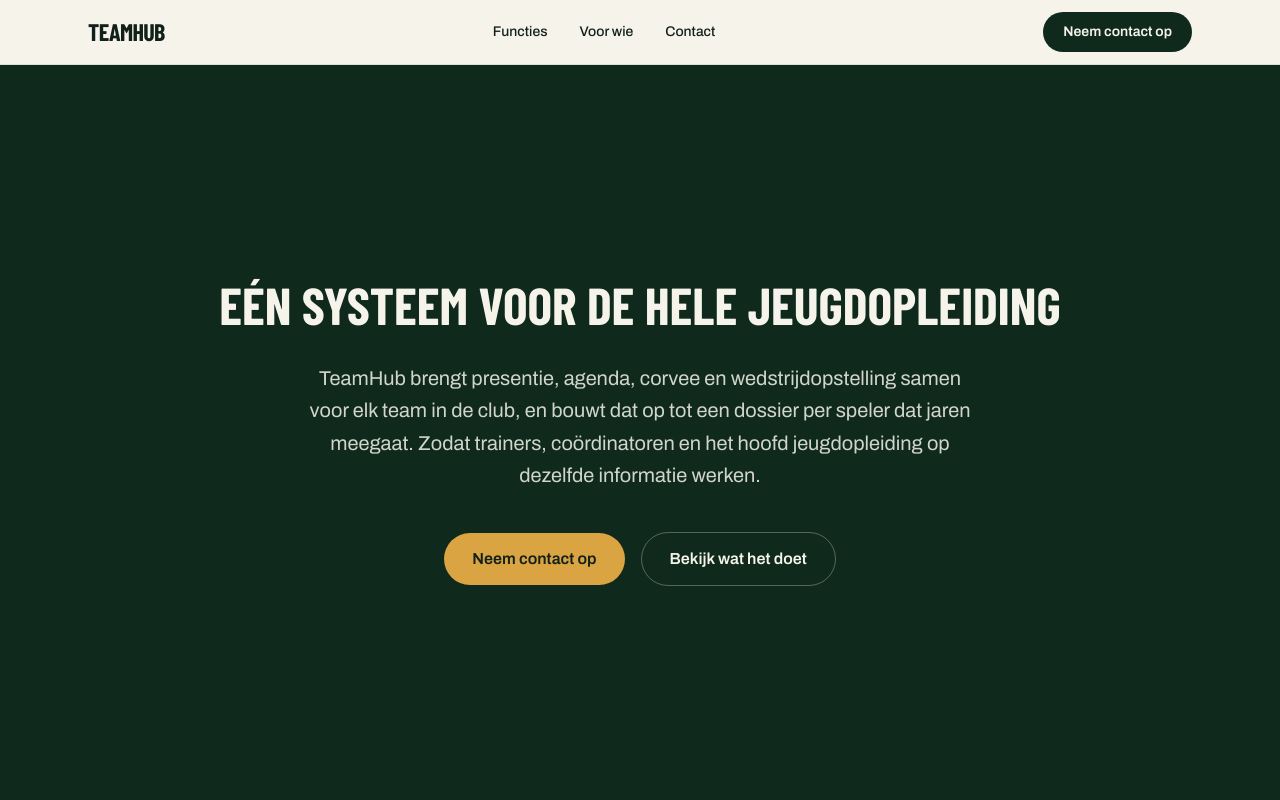
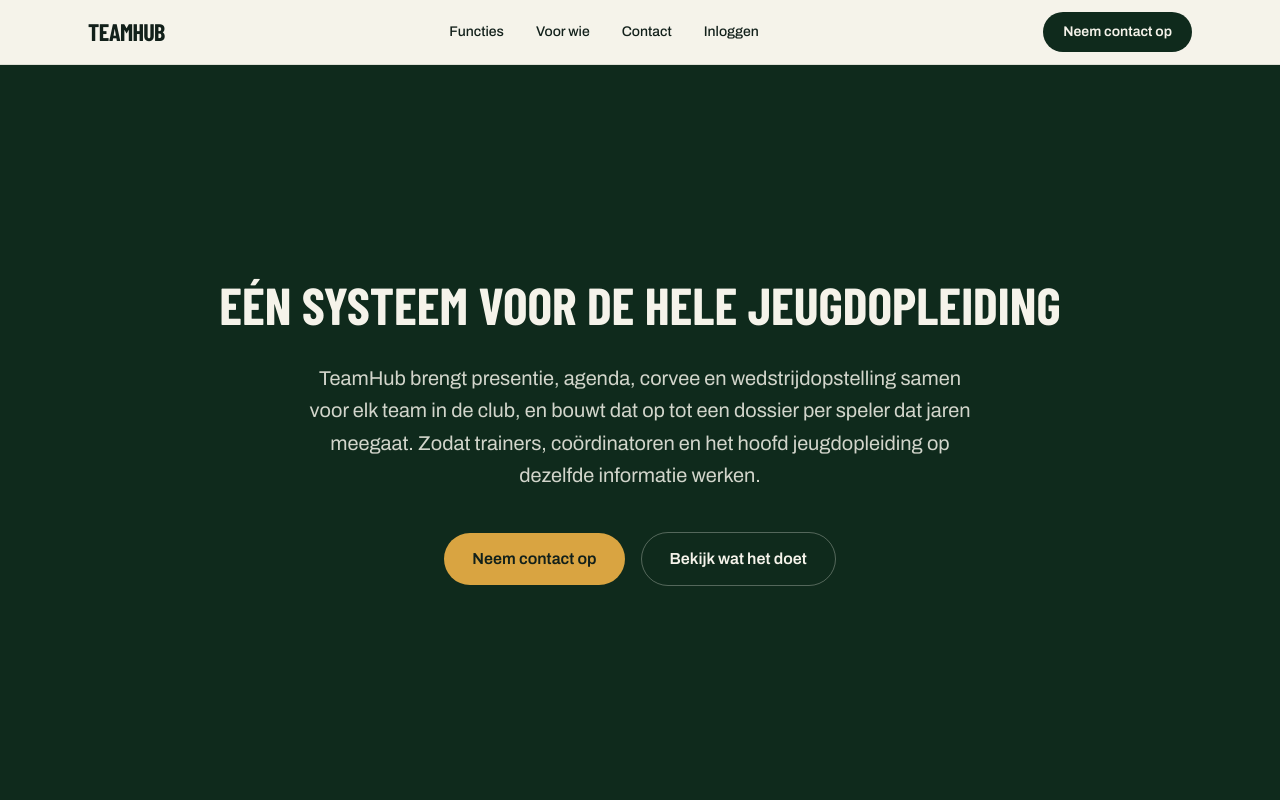
Before and after one commit to wordtest300/teamhub-site, a Next.js app: page / in a window 1280 px wide. Shown: the top 800 px of the page. Built offline with nearby package versions, Linux system fonts and the light colour scheme; a web font is replaced by a local one.

Commit message:
Inloggen-link naar app.mijnteamhub.nl in de header
Co-Authored-By: Claude Sonnet 5 <noreply@anthropic.com>

```diff
--- a/app/page.tsx
+++ b/app/page.tsx
@@ -52,6 +52,7 @@ export default function Home() {
             <a href="#functies" className="hover:text-forest">Functies</a>
             <a href="#voor-wie" className="hover:text-forest">Voor wie</a>
             <a href="#contact" className="hover:text-forest">Contact</a>
+            <a href="https://app.mijnteamhub.nl" className="hover:text-forest">Inloggen</a>
           </nav>
           <a
             href="#contact"
```
